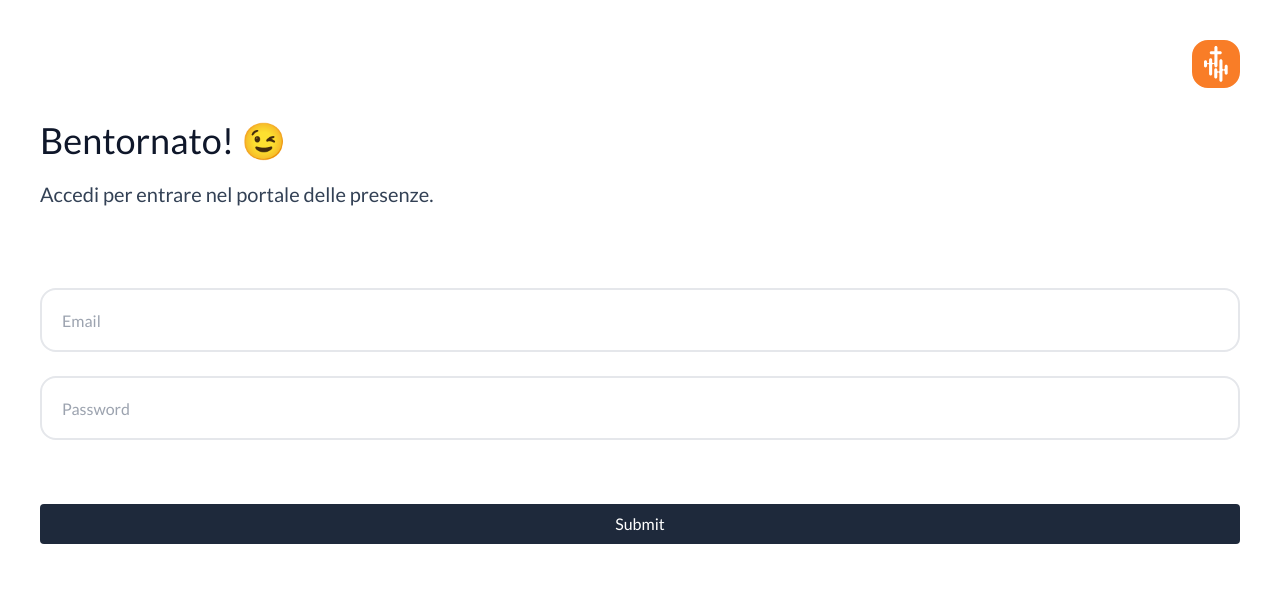
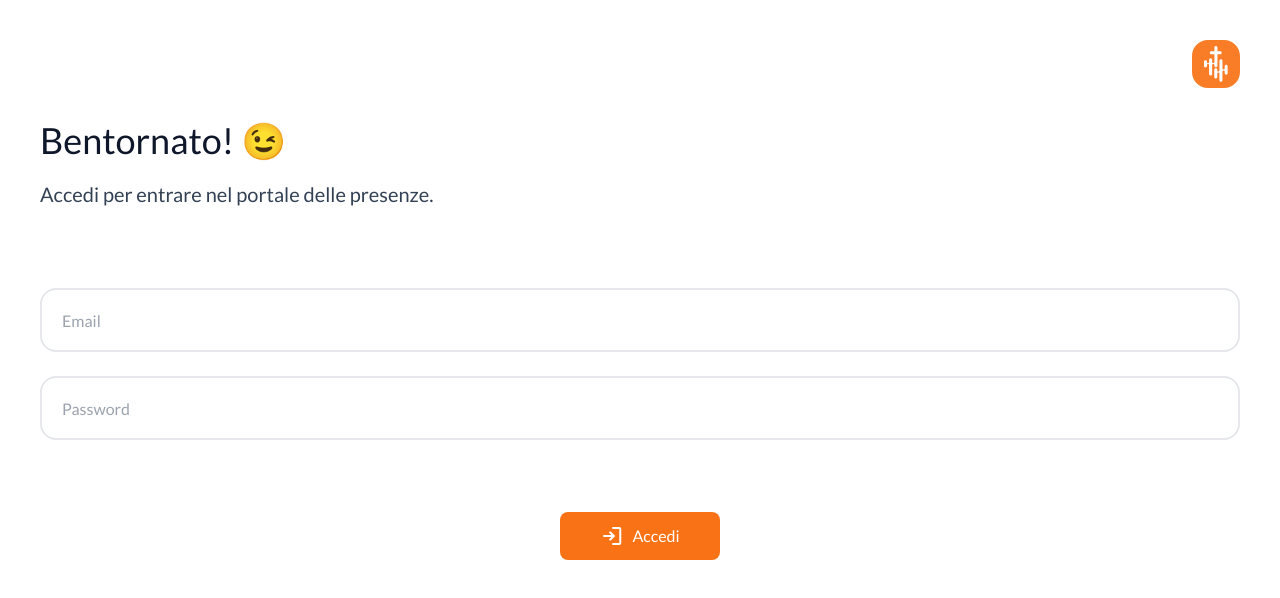
Before and after one commit to diemrt/participation-portal, a React (Create React App) app: page / in a window 1280 px wide. Shown: the top 598 px of the page. Built offline with nearby package versions, Linux system fonts and the light colour scheme.

Commit message:
fixing login button

```diff
--- a/src/components/ui/OutlinePrimaryLinkComponent.js
+++ b/src/components/ui/OutlinePrimaryLinkComponent.js
@@ -4,7 +4,7 @@ export default function OutlinePrimaryLinkComponent(props)
 {
 
     return (
-        <Link to={props.link} className="flex flex-row justify-center content-center text-orange-500 w-40 rounded-md pt-2 pb-2 font-medium hover:text-orange-600">
+        <Link to={props.link} className="flex flex-row justify-center content-center text-orange-500 w-40 rounded-lg p-3 font-medium hover:text-orange-600">
             <span className="material-symbols-outlined pr-2">
                 {props.iconName}
             </span>
--- a/src/features/login/components/form/FormComponent.js
+++ b/src/features/login/components/form/FormComponent.js
@@ -11,12 +11,16 @@ export default function LoginFormComponent({setUser})
     let [passwordLabel, setPasswordLabel] = useState("");
 
     return (
-        <form className="flex flex-col mt-20" onSubmit={e => submitWithValitadion(e, email, setEmailLabel, password, setPasswordLabel, setUser)}>
+        <form className="flex flex-col items-center mt-20" onSubmit={e => submitWithValitadion(e, email, setEmailLabel, password, setPasswordLabel, setUser)}>
             <InputComponent type="email" placeholder="Email" label={emailLabel} setLabel={setEmailLabel} setValue={setEmail}/>
             <InputComponent type="password" placeholder="Password" label={passwordLabel} setLabel={setPasswordLabel} setValue={setPassword} />
 
-
-            <button type="submit" className="rounded p-2 bg-slate-800 hover:bg-slate-900 text-white mt-10 mb:mt-5">Submit</button>
+            <button type="submit" className="mt-12 flex flex-row justify-center content-center text-white bg-orange-500 w-40 rounded-lg p-3 font-medium hover:text-orange-100">
+                <span className="material-symbols-outlined pr-2">
+                    login
+                </span>
+                Accedi
+            </button>
         </form>
     );
 }
--- a/src/features/login/components/form/InputComponent.js
+++ b/src/features/login/components/form/InputComponent.js
@@ -9,7 +9,7 @@ function setValueWithValidation(value, setValue, setLabel)
 export default function InputComponent({type, placeholder, label, setLabel, setValue})
 {
     return (
-        <label className="flex flex-col mb-5">
+        <label className="flex flex-col w-full mb-5">
            <input type={type} className="h-16 rounded-2xl border-2 p-5" placeholder={placeholder} onChange={e => setValueWithValidation(e.target.value, setValue, setLabel)} onBlur={e => inputValidation(e.target.value, setLabel)}/>
            <small className="pl-1 mt-1 text-red-500">{label}</small>
         </label>
```
